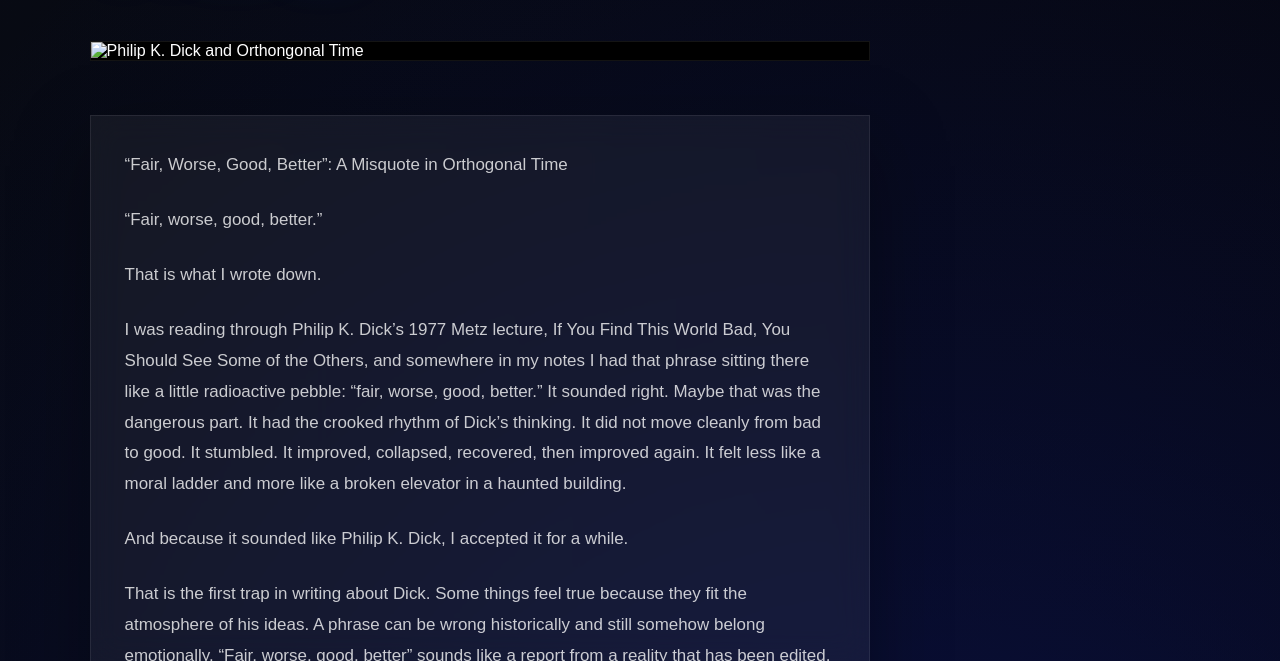
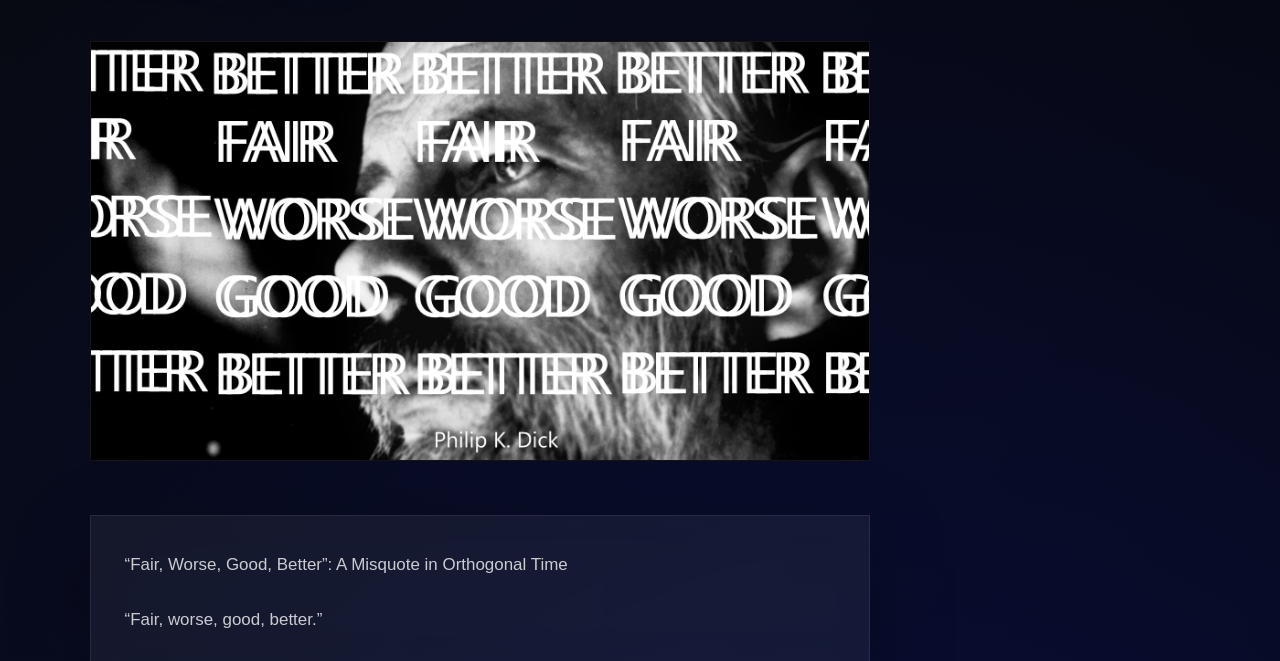
Before and after one commit to gorillaheartmedia/alkaline-site, a plain HTML site: page philip-k-dick-and-orthongonal-time.html in a window 1280 px wide. Shown: the part 622-1283 px from the top of the page. Drawn offline with Linux system fonts and the light colour scheme.

Commit message:
Fix Philip K Dick image path

```diff
--- a/philip-k-dick-and-orthongonal-time.html
+++ b/philip-k-dick-and-orthongonal-time.html
@@ -167,7 +167,7 @@
         <span>Philosophy</span>
         <span>Storytellint</span>
       </div>
-        <img class="article-image" src="images/pdk.png" alt="Philip K. Dick and Orthongonal Time" />
+        <img class="article-image" src="images/pkd.png" alt="Philip K. Dick and Orthongonal Time" />
 
 
       <div class="article-body">
```
